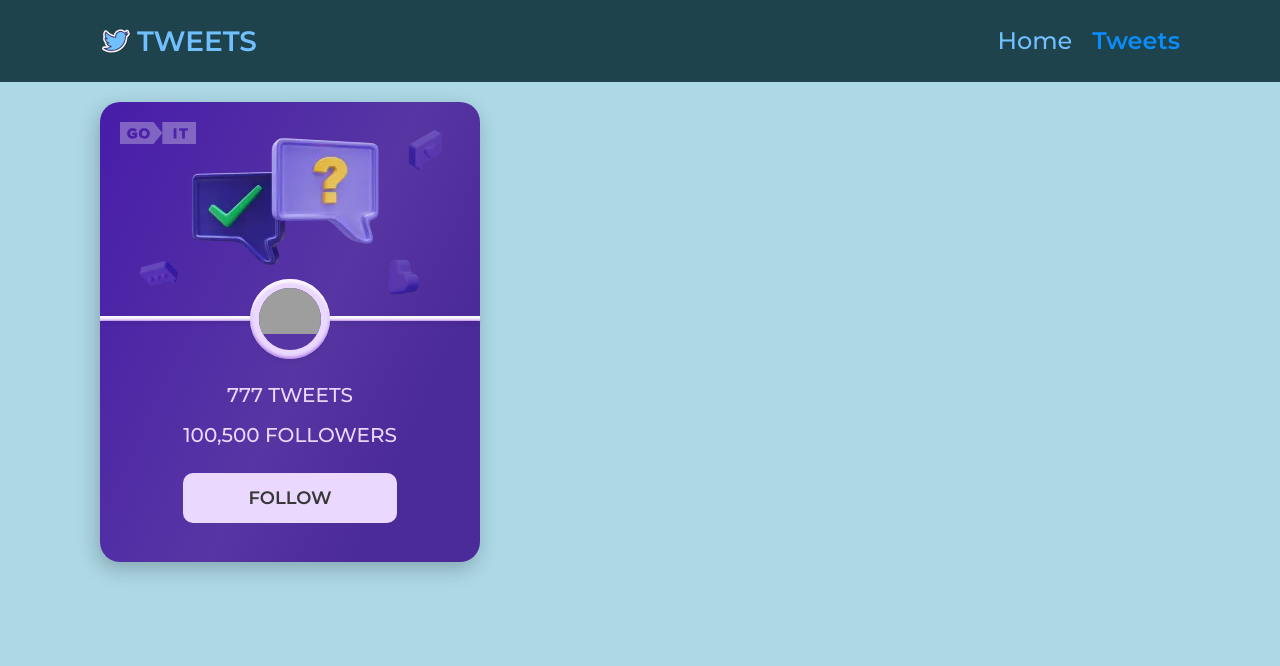
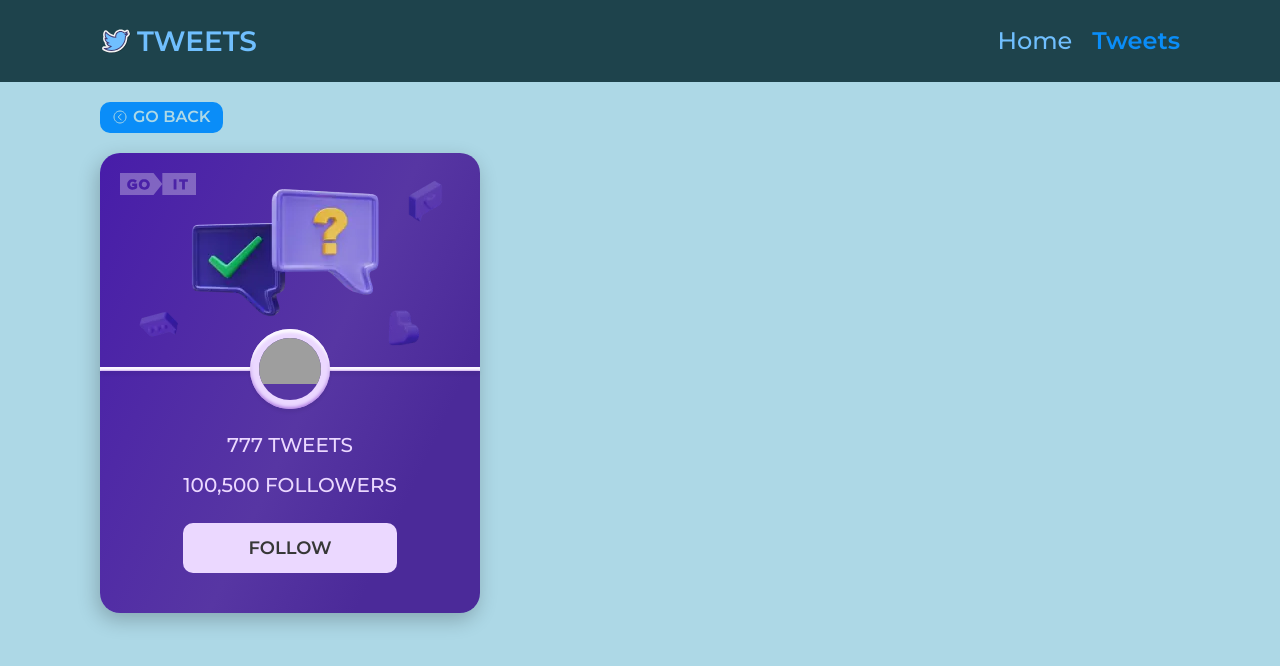
Before and after one commit to skabanets/tweets, a React (Vite) app: page /tweets in a window 1280 px wide. Shown: the top 666 px of the page. Built offline with nearby package versions, Linux system fonts and the light colour scheme; grey boxes are pictures that could not be loaded.

Commit message:
add button GoBack

```diff
--- a/package.json
+++ b/package.json
@@ -13,6 +13,7 @@
     "modern-normalize": "^2.0.0",
     "react": "^18.2.0",
     "react-dom": "^18.2.0",
+    "react-icons": "^5.0.1",
     "react-loader-spinner": "^6.1.6",
     "react-router-dom": "^6.22.1",
     "react-toastify": "^10.0.4"
--- /dev/null
+++ b/src/components/ButtonGoBack/ButtonGoBack.jsx
@@ -0,0 +1,16 @@
+import { IoChevronBackCircleOutline } from 'react-icons/io5';
+import { useNavigate } from 'react-router-dom';
+import s from './ButtonGoBack.module.css';
+
+export const ButtonGoBack = () => {
+  const navigate = useNavigate();
+
+  const handleClickButton = () => {
+    navigate('/');
+  };
+  return (
+    <button className={s.goBackButton} onClick={handleClickButton}>
+      <IoChevronBackCircleOutline /> Go back
+    </button>
+  );
+};
--- /dev/null
+++ b/src/components/ButtonGoBack/ButtonGoBack.module.css
@@ -0,0 +1,16 @@
+.goBackButton {
+  padding: 6px 12px;
+  border-radius: 10px;
+  background-color: #0a8df8;
+  color: lightblue;
+  margin-bottom: 20px;
+  display: flex;
+  align-items: center;
+  gap: 5px;
+  text-transform: uppercase;
+  font-weight: 600;
+}
+
+.goBackButton:hover {
+  background-color: #075ea4;
+}
--- a/src/components/index.js
+++ b/src/components/index.js
@@ -2,3 +2,4 @@ export * from './App.jsx';
 export * from './TweetCard/TweetCard.jsx';
 export * from './Layout/Layout.jsx';
 export * from './Loader/Loader.jsx';
+export * from './ButtonGoBack/ButtonGoBack.jsx';
--- a/src/pages/Home/Home.jsx
+++ b/src/pages/Home/Home.jsx
@@ -40,7 +40,8 @@ const Home = () => {
         <h2 className="title">Join the Conversation:</h2>
         <p className="text">
           Our platform is a hub for lively discussions, valuable insights, and shared experiences.
-          Whether you're a casual observer or an active participant, there's something for everyone.
+          Whether you are a casual observer or an active participant, there is something for
+          everyone.
         </p>
       </div>
     </div>
--- a/src/pages/Tweets/Tweets.jsx
+++ b/src/pages/Tweets/Tweets.jsx
@@ -1,8 +1,9 @@
-import { TweetCard } from '../../components';
+import { ButtonGoBack, TweetCard } from '../../components';
 
 const Tweets = () => {
   return (
     <div className="pageWrapper">
+      <ButtonGoBack />
       <TweetCard />
     </div>
   );
```
Also changed, not shown: 1 other file (tests, documents, lock files or other folders).
